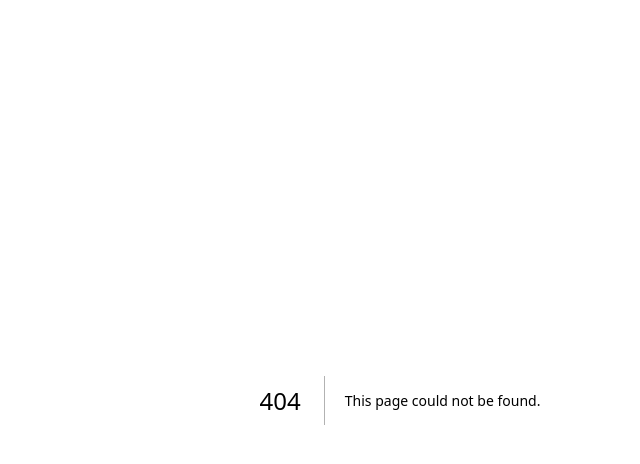
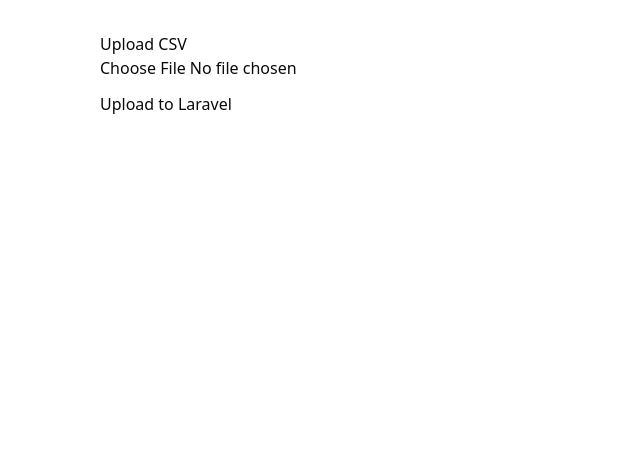
Before and after one commit to mis-llibi/clientcare-client, a Next.js app: page /csv-converter in a window 1280 px wide. Before the commit this address had no page. Shown: the top 464 px of the page, without its empty margins (240-880 px from the left). Built offline with nearby package versions, Linux system fonts and the light colour scheme; no server answers.

Commit message:
search doctor function

```diff
--- /dev/null
+++ b/src/app/csv-converter/page.jsx
@@ -0,0 +1,49 @@
+'use client'
+import React, { useState } from 'react'
+
+import { UseCsvUploader } from '@/hooks/CsvUploader'
+
+
+export default function UploadPage() {
+const [file, setFile] = useState(null)
+const [progress, setProgress] = useState(0)
+const [message, setMessage] = useState('')
+
+const { csvUpload } = UseCsvUploader()
+
+
+const upload = async (e) => {
+    e.preventDefault()
+    if (!file) return setMessage('Choose a file first')
+
+
+
+
+    setMessage('Uploading...')
+    csvUpload({
+        setMessage,
+        file
+    })
+
+}
+
+
+return (
+<div style={{maxWidth:600, margin:'2rem auto'}}>
+<h2>Upload CSV</h2>
+<form onSubmit={upload}>
+<input
+type="file"
+accept=".csv,text/csv"
+onChange={(e) => setFile(e.target.files[0])}
+/>
+<div style={{marginTop:12}}>
+<button type="submit">Upload to Laravel</button>
+</div>
+</form>
+
+
+<p>{message}</p>
+</div>
+)
+}
--- a/src/app/request-loa/FindHospitalDialog.jsx
+++ b/src/app/request-loa/FindHospitalDialog.jsx
@@ -92,6 +92,7 @@
 
   const onSearchDoctor = (value) => {
     setDocloading(true);
+    setSearch(value)
     if (timer) clearTimeout(timer);
 
     setTimer(
--- /dev/null
+++ b/src/hooks/CsvUploader.js
@@ -0,0 +1,35 @@
+import axios from "@/lib/axios";
+import useSWR from "swr";
+import Swal from "sweetalert2";
+import { toast } from "sonner";
+
+
+export const UseCsvUploader = () => {
+
+    const csrf = () => axios.get('/sanctum/csrf-cookie')
+
+    const csvUpload = async({ setMessage, file }) => {
+        await csrf()
+        console.log(file)
+        const formData = new FormData()
+        formData.append('file', file)
+
+        axios.post('/api/csv/import', formData, {
+            headers: {
+                "Content-Type": "multipart/form-data",
+            }
+        })
+        .then((res) => {
+            if (res.status === 200) {
+                setMessage(`Success — inserted: ${res.data.inserted}`)
+            }
+        })
+        .catch((err) => {
+            setMessage('Upload failed: ' + err.message)
+        })
+    }
+
+    return {
+        csvUpload,
+    }
+}
```
